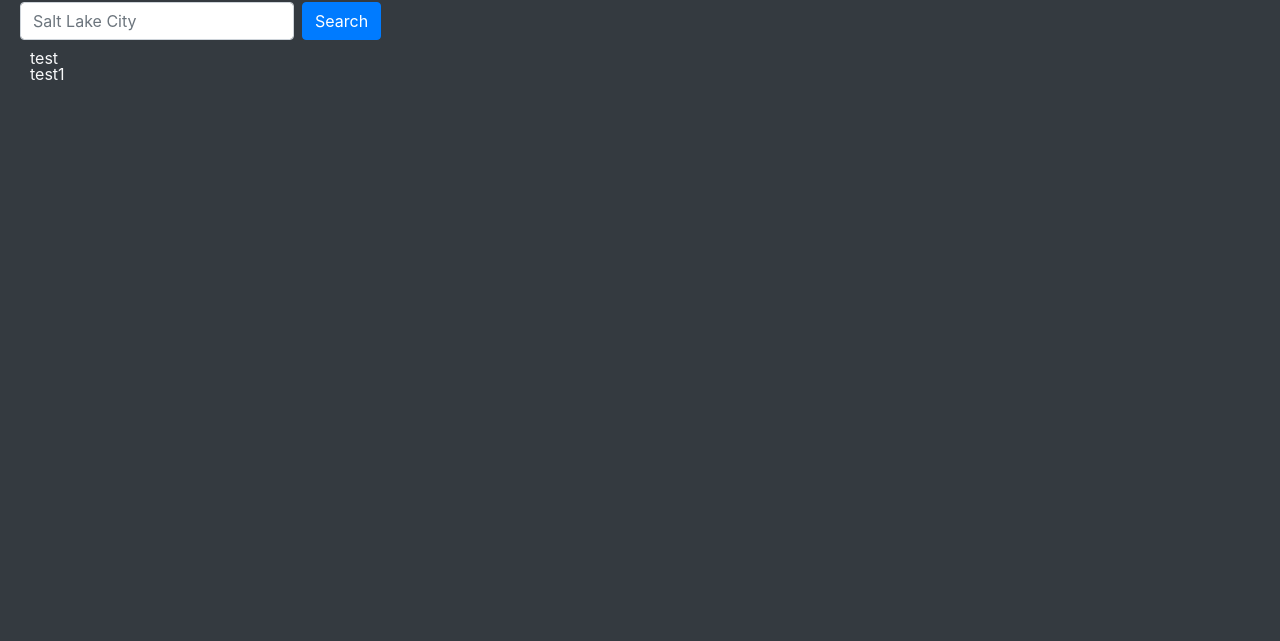
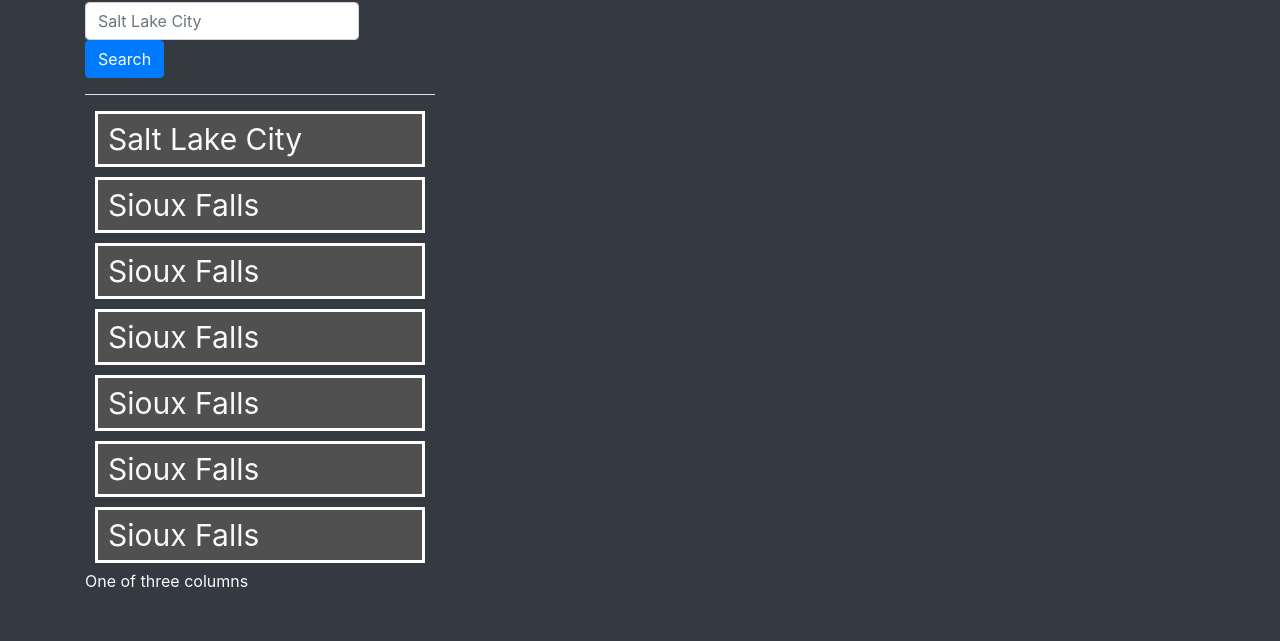
Before and after one commit to zdjorgensen/Weather-Dashboard, a plain HTML site: page index.html in a window 1280 px wide. Shown: the part 159-800 px from the top of the page. Drawn offline with nearby package versions, Linux system fonts and the light colour scheme; no server answers.

Commit message:
api-update

```diff
--- a/assets/css/style.css
+++ b/assets/css/style.css
@@ -1,12 +1,20 @@
+:root {
+    --dark-blue: rgb(19, 19, 85);
+}
+
 body {
     font-size: 16px;
     line-height: 1;
 }
 
 header {
-    background-color: rgb(19, 19, 85);
+    background-color: var(--dark-blue);
     padding: 10px;
     margin-bottom: 10px;
+}
+
+hr {
+    background-color: white;
 }
 
 #search-container {
@@ -24,3 +32,17 @@ header {
     margin: 10px;
     list-style: none;
 }
+
+li {
+    padding: 10px;
+    margin-bottom: 10px;
+    font-size: 30px;
+    border: solid;
+    border-color: white;
+    background-color: rgb(80, 80, 80);
+}
+
+li:hover {
+    background-color: var(--dark-blue);
+    cursor:pointer;
+}
--- a/assets/js/script.js
+++ b/assets/js/script.js
@@ -1,16 +1,49 @@
 var locationSearch = $("#location-search");
-var locationUrl = "https://api.openweathermap.org/data/2.5/onecall?lat=40.760780&lon=-111.891045&units=imperial&appid=d90c570eff9716afb2d29265fa851068"
 
 
+// var locationUrl = "https://api.openweathermap.org/data/2.5/onecall?lat=40.760780&lon=-111.891045&units=imperial&appid=" + apiKey;
 
-fetch(locationUrl)
-    .then(function (response) {
+// var city = "Salt Lake City"
+// var testLink = "https://api.openweathermap.org/data/2.5/weather?q=" + city + "&units=imperial&appid=" + apiKey;
+
+
+// link q=
+$(document).ready(function () {
+
+// fetch(testLink)
+//     .then(function (response) {
+//         return response.json();
+//     })
+//     .then(function (data) {
+//         console.log(data);
+//         // debugger;
+//         // var test = data.current.temp;
+//         // console.log(test);
+
+//     });
+
+    // Gets the city name after the search button is clicked
+    $('#location-search').on('click', function (event) {
+        event.preventDefault();
+        var cityName = $('#city-name').val().trim();
+        var apiKey = "d90c570eff9716afb2d29265fa851068";
+        var testLink = "https://api.openweathermap.org/data/2.5/weather?q=" + cityName + "&units=imperial&appid=" + apiKey;
+
+        fetch(testLink)
+        .then(function (response) {
         return response.json();
-    })
-    .then(function (data) {
-        console.log(data);
-        // debugger;
-        var test = data.current.temp;
-        console.log(test);
+        })
+        .then(function (data) {
+            console.log(data);
+            // debugger;
+            // var test = data.current.temp;
+            // console.log(test);
+
+        });
+
+
+        // todo: safe to local storage and call function to add to li
+        console.log(location, testLink);
 
     });
+});
--- a/index.html
+++ b/index.html
@@ -14,24 +14,37 @@
       <h1 class="display-4 text-center"> Weather Dashboard </h1>
     </header>
 
-    <section class="container" id="search-container">
-      <div class="card bg-dark" id="search-card" >
+
+      <!-- Container for city search and previous searches -->
+      <div class="container" id="search-card" >
         <div class="row">
-          <div class="col-12 col-md-6">
+          <div class="col-lg-4">
             <h1>Search for a City:</h1>
               <form class="form-inline" >
-                <input class="form-control mr-sm-2" type="text" placeholder="Salt Lake City">
+                <input class="form-control mr-sm-2" type="text" placeholder="Salt Lake City" id="city-name">
                 <button class="btn btn-primary" id="location-search" type="submit">Search</button>
-
               </form>
-            <ul id="previous-search" class="#">
-              <li>test</li>
-              <li>test1</li>
+              <hr>
+            <ul id="previous-search" class="#"> <!-- Delete li -->
+              <li>Salt Lake City</li>
+              <li>Sioux Falls</li>
+              <li>Sioux Falls</li>
+              <li>Sioux Falls</li>
+              <li>Sioux Falls</li>
+              <li>Sioux Falls</li>
+              <li>Sioux Falls</li>
             </ul>
           </div>
         </div>
+
+        <div class="row">
+          <div class="col-lg-8">
+            One of three columns
+          </div>
+        </div>
       </div>
-    </section>
+    </div>
+
 
 
 
```
